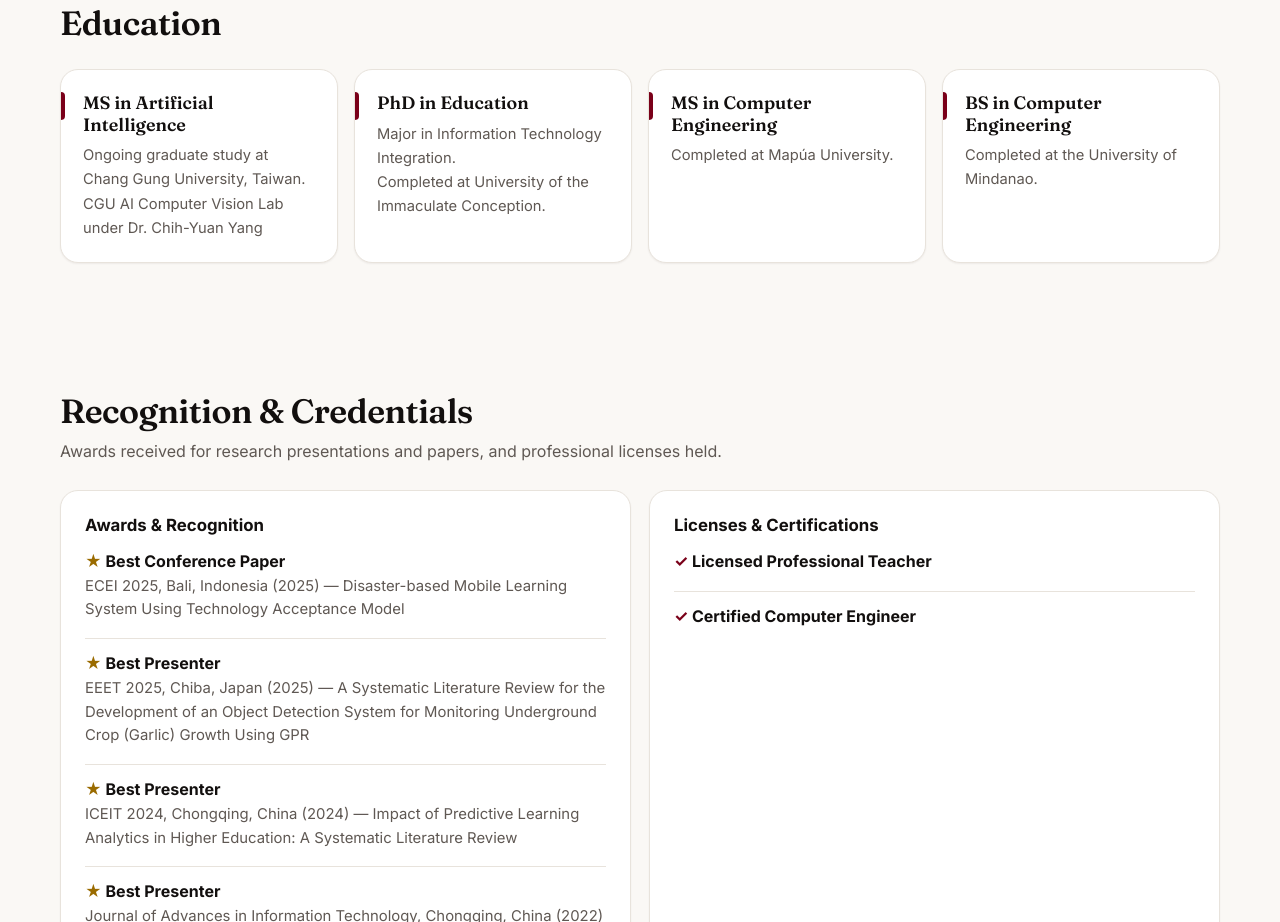
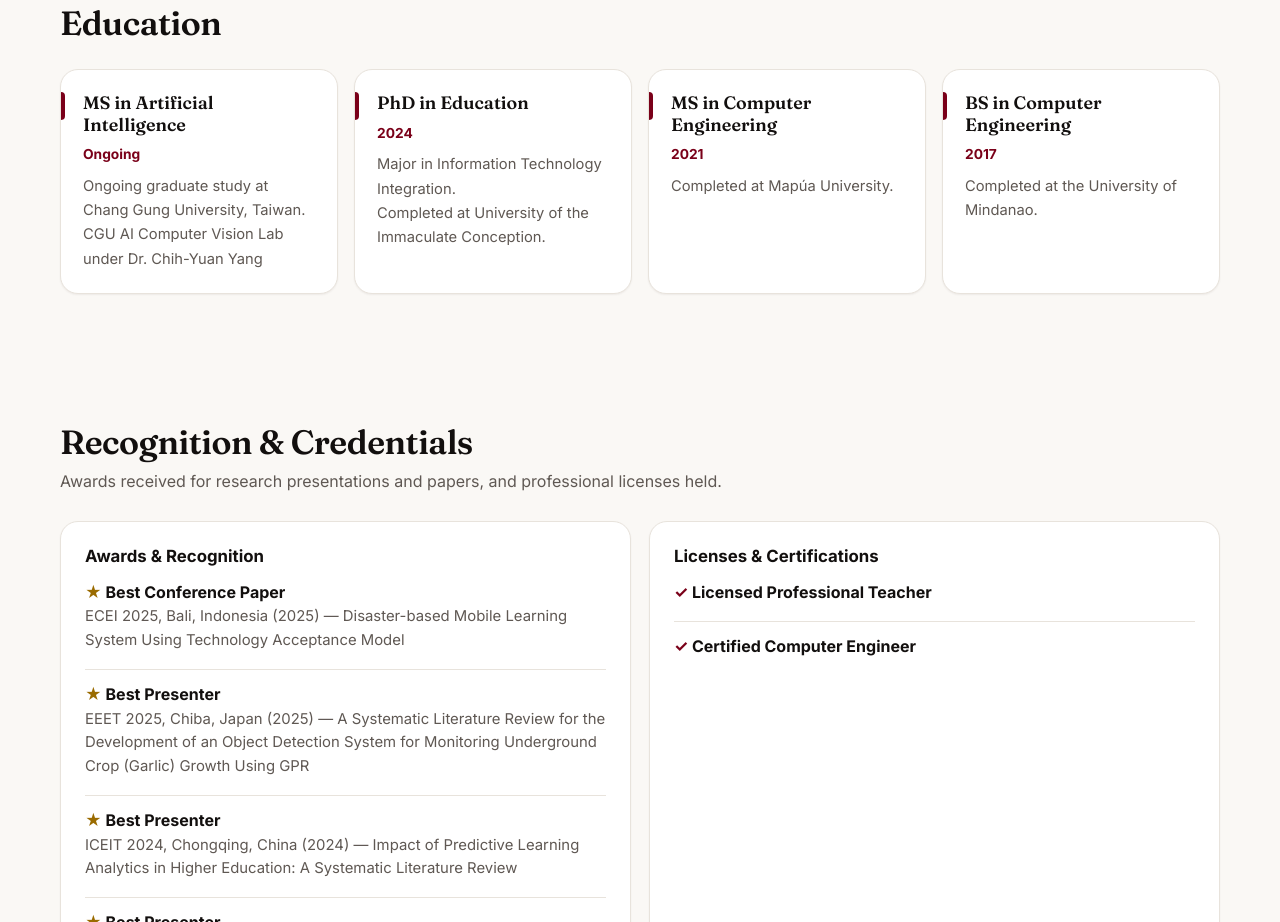
Before and after one commit to johnqwerty202/johnbacus, a plain HTML site: page index.html in a window 1280 px wide. Shown: the part 898-1820 px from the top of the page. Drawn offline with Linux system fonts and the light colour scheme.

Commit message:
Add graduation years to Education
Co-Authored-By: Claude Opus 5.5 <noreply@anthropic.com>

```diff
--- a/index.html
+++ b/index.html
@@ -103,20 +103,24 @@
         <div class="stats edu-grid">
           <div class="stat">
             <h3>MS in Artificial Intelligence</h3>
+            <div class="meta">Ongoing</div>
             <p>Ongoing graduate study at Chang Gung University, Taiwan.</p>
             <p>CGU AI Computer Vision Lab under Dr. Chih-Yuan Yang</p>
           </div>
           <div class="stat">
             <h3>PhD in Education</h3>
+            <div class="meta">2024</div>
             <p>Major in Information Technology Integration.</p>
             <p>Completed at University of the Immaculate Conception.</p>
           </div>
           <div class="stat">
             <h3>MS in Computer Engineering</h3>
+            <div class="meta">2021</div>
             <p>Completed at Mapúa University.</p>
           </div>
           <div class="stat">
             <h3>BS in Computer Engineering</h3>
+            <div class="meta">2017</div>
             <p>Completed at the University of Mindanao.</p>
           </div>
         </div>
```
